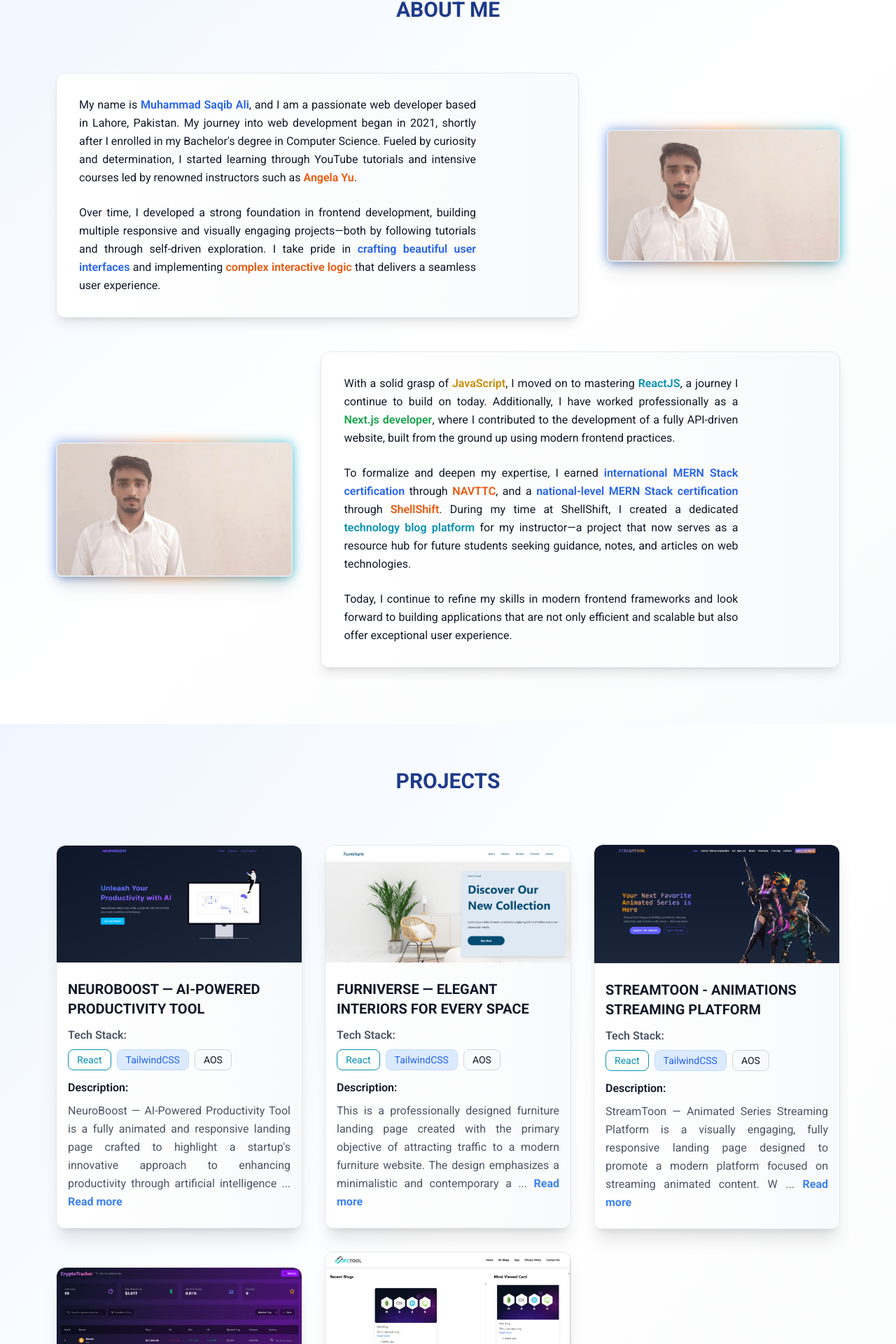
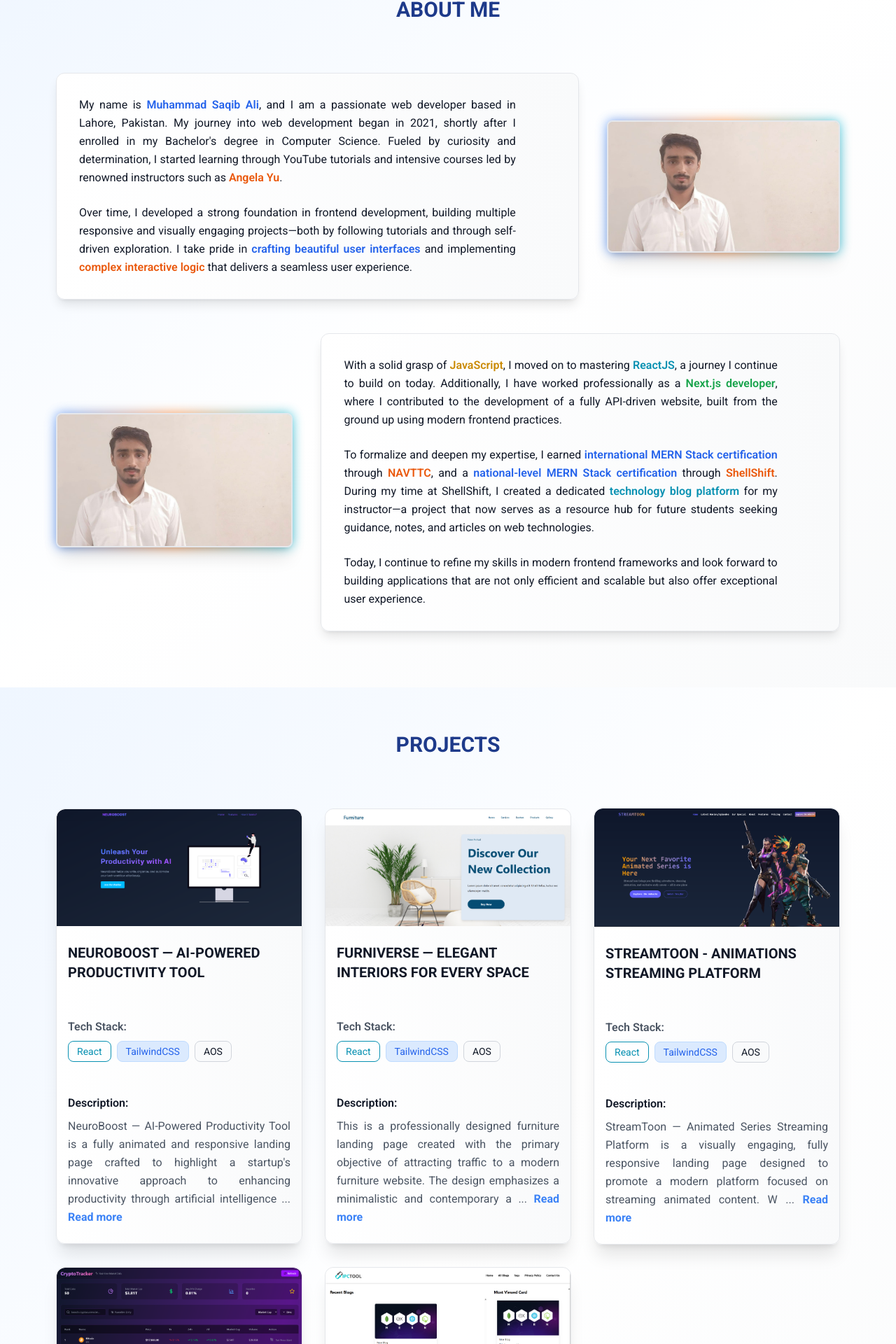
Before and after one commit to Saqib7865-dev/Portfolio, a React (Vite) app: page / in a window 1280 px wide. Shown: the part 980-2900 px from the top of the page at 70% size. Built offline with nearby package versions, Linux system fonts and the light colour scheme.

Commit message:
Fixed responsiveness

```diff
--- a/src/components/About.jsx
+++ b/src/components/About.jsx
@@ -13,18 +13,18 @@ const About = () => {
 
   return (
     <Element name="about">
-      <section className="bg-hero-gradient flex flex-col gap-y-10 md:gap-y-18 items-center px-4 py-12 md:p-20 scroll-smooth">
+      <section className="bg-hero-gradient flex flex-col gap-y-10 md:gap-y-18 items-center px-4 py-12 lg:p-20 scroll-smooth">
         <h4
-          className="font-roboto text-xl md:text-3xl font-bold uppercase text-primary-900 dark:text-dark-text-primary"
+          className="font-roboto text-xl sm:text-2xl md:text-3xl font-bold uppercase text-primary-900 dark:text-dark-text-primary"
           data-aos="fade-up"
         >
           About Me
         </h4>
         <div className="container flex flex-col w-full items-center gap-y-10 md:gap-y-12">
-          <div className="section-1 flex flex-col gap-y-10 md:gap-y-0 md:flex-row gap-x-10 items-center justify-center w-full md:max-w-full">
+          <div className="section-1 flex flex-col gap-y-10 lg:gap-y-0 lg:flex-row gap-x-10 items-center justify-center w-full md:max-w-full">
             <div className="textPart bg-card-gradient p-6 md:p-8 rounded-xl border border-border dark:border-dark-border shadow-lg backdrop-blur-sm">
               <p
-                className="font-roboto text-justify w-full md:max-w-10/12 text-text-primary dark:text-dark-text-secondary leading-relaxed"
+                className="font-roboto text-justify w-full md:max-w-11/12 text-text-primary dark:text-dark-text-secondary leading-relaxed"
                 data-aos="fade-right"
               >
                 My name is{" "}
@@ -44,7 +44,7 @@ const About = () => {
               </p>
               <br />
               <p
-                className="font-roboto text-justify w-full md:max-w-10/12 text-text-primary dark:text-dark-text-secondary leading-relaxed"
+                className="font-roboto text-justify w-full md:max-w-11/12 text-text-primary dark:text-dark-text-secondary leading-relaxed"
                 data-aos="fade-right"
               >
                 Over time, I developed a strong foundation in frontend
@@ -74,9 +74,9 @@ const About = () => {
             </div>
           </div>
 
-          <div className="section-2 flex flex-col gap-y-10 md:gap-x-10 md:gap-y-0 md:flex-row items-center justify-center w-full md:max-w-full">
+          <div className="section-2 flex flex-col gap-y-10 lg:gap-x-10 lg:gap-y-0 lg:flex-row items-center justify-center w-full md:max-w-full">
             <div className="img">
-              <div className="relative">
+              <div className="relative hidden lg:inline-block">
                 <div className="absolute inset-0 bg-border-gradient rounded-lg blur-sm opacity-75"></div>
                 <img
                   src={aboutImg}
@@ -89,7 +89,7 @@ const About = () => {
             <div className="textPart md:flex md:flex-col md:items-end">
               <div className="bg-card-gradient p-6 md:p-8 rounded-xl border border-border dark:border-dark-border shadow-lg backdrop-blur-sm">
                 <p
-                  className="font-roboto text-justify w-full md:max-w-10/12 text-text-primary dark:text-dark-text-secondary leading-relaxed"
+                  className="font-roboto text-justify w-full md:max-w-11/12 text-text-primary dark:text-dark-text-secondary leading-relaxed"
                   data-aos="fade-right"
                 >
                   With a solid grasp of{" "}
@@ -111,7 +111,7 @@ const About = () => {
                 </p>
                 <br />
                 <p
-                  className="font-roboto text-justify w-full md:max-w-10/12 text-text-primary dark:text-dark-text-secondary leading-relaxed"
+                  className="font-roboto text-justify w-full md:max-w-11/12 text-text-primary dark:text-dark-text-secondary leading-relaxed"
                   data-aos="fade-right"
                 >
                   To formalize and deepen my expertise, I earned{" "}
@@ -140,7 +140,7 @@ const About = () => {
                 </p>
                 <br />
                 <p
-                  className="font-roboto text-justify w-full md:max-w-10/12 text-text-primary dark:text-dark-text-secondary leading-relaxed"
+                  className="font-roboto text-justify w-full md:max-w-11/12 text-text-primary dark:text-dark-text-secondary leading-relaxed"
                   data-aos="fade-right"
                 >
                   Today, I continue to refine my skills in modern frontend
--- a/src/components/Projects.jsx
+++ b/src/components/Projects.jsx
@@ -14,7 +14,7 @@ const Projects = () => {
 
   return (
     <Element name="projects">
-      <section className="bg-hero-gradient flex flex-col gap-y-10 py-6 px-3 overflow-x-hidden md:pt-16 md:px-20 md:pb-10">
+      <section className="bg-hero-gradient flex flex-col gap-y-10 py-6 px-3 overflow-x-hidden md:pt-16 lg:px-20 md:pb-10">
         <div className="flex flex-col gap-y-18 items-center">
           <h4
             className="font-roboto text-xl md:text-3xl font-bold uppercase text-primary-900 dark:text-dark-text-primary"
@@ -39,12 +39,12 @@ const Projects = () => {
                     />
                   </div>
                   <div className="body py-6 px-4 flex flex-col gap-y-3">
-                    <h4 className="text-xl uppercase font-bold font-roboto text-text-primary dark:text-dark-text-primary group-hover:text-primary-600 dark:group-hover:text-primary-400 transition-colors duration-300">
+                    <h4 className="text-xl uppercase font-bold font-roboto text-text-primary dark:text-dark-text-primary group-hover:text-primary-600 dark:group-hover:text-primary-400 transition-colors duration-300 sm:min-h-24">
                       {project.title}
                     </h4>
-                    <p className="font-semibold font-roboto text-text-secondary dark:text-dark-text-secondary">
+                    <p className="font-semibold font-roboto text-text-secondary dark:text-dark-text-secondary sm:min-h-24">
                       Tech Stack:{" "}
-                      <span className="grid grid-cols-2 gap-4 xl:flex xl:flex-row flex-wrap xl:items-center xl:gap-x-2 mt-2">
+                      <span className="gap-1 flex xl:flex-row flex-wrap xl:items-center xl:gap-x-2 mt-2">
                         {project.stack.map((st, stid) => (
                           <span
                             key={stid}
--- a/src/components/Skills.jsx
+++ b/src/components/Skills.jsx
@@ -16,13 +16,13 @@ const Skills = () => {
     <Element name="skills">
       <section className="bg-hero-gradient flex flex-col gap-y-10 md:gap-y-18 items-center p-10 md:p-20">
         <h4
-          className="font-roboto text-xl md:text-3xl font-bold uppercase text-primary-900 dark:text-dark-text-primary"
+          className="font-roboto text-xl sm:text-2xl md:text-3xl font-bold uppercase text-primary-900 dark:text-dark-text-primary"
           data-aos="fade-up"
         >
           Skills
         </h4>
         <div className="container flex flex-col md:grid md:grid-cols-1 w-full md:items-center gap-10">
-          <div className="left flex flex-col md:grid md:grid-cols-3 gap-y-10 gap-x-10 justify-center w-full">
+          <div className="left flex flex-col md:grid md:grid-cols-2 lg:grid-cols-3 gap-y-10 gap-x-10 justify-center w-full">
             {/* HTML */}
             <div
               className="skill bg-card-gradient p-4 rounded-xl border border-border dark:border-dark-border shadow-lg backdrop-blur-sm flex flex-col gap-y-3 md:gap-y-4"
```
Also changed, not shown: src/components/Contact.jsx (+5 -5 lines).
